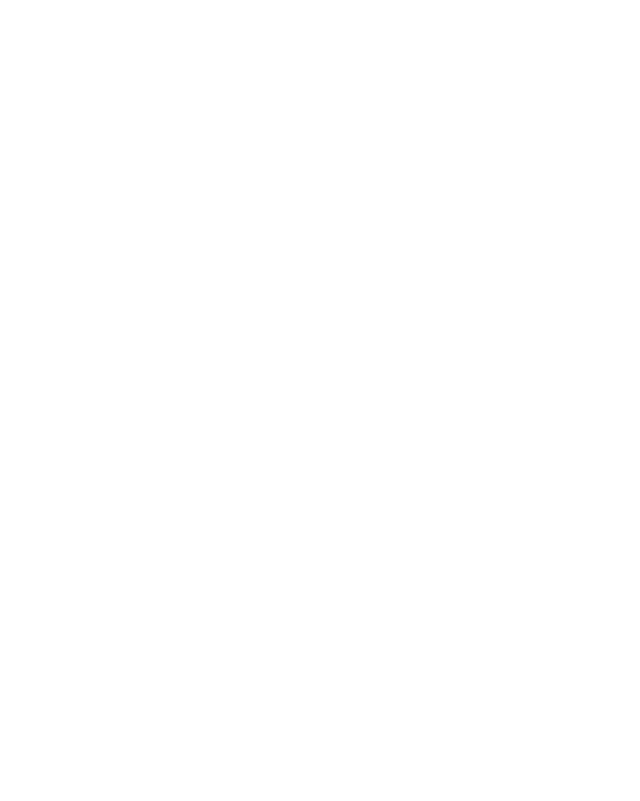
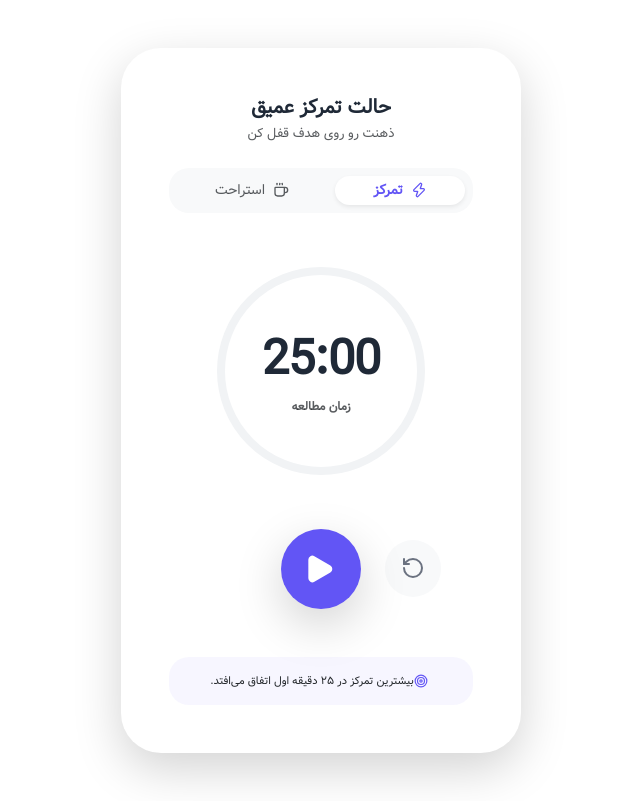
Before and after one commit to ARS6666/Mentoral_web, a React (Create React App) app in the folder mentora_web/: page /focustimer in a window 1280 px wide. Before the commit this address had no page. Shown: the whole page, without its empty margins (319-959 px from the left). Built offline with nearby package versions, Linux system fonts and the light colour scheme.

Commit message:
FocusTimer.js

```diff
--- a/mentora_web/src/App.js
+++ b/mentora_web/src/App.js
@@ -11,6 +11,7 @@
 import Practice from './components/Practice';
 import PlanningAssistant from './components/PlanningAssistant';
 import Login from './components/Login';
+import FocusTimer from './components/FocusTimer';
 
 const AppContent = () => {
   return (
@@ -25,6 +26,7 @@
         <Route path="/practice" element={<Practice />} />
         <Route path="/plannignassisatant" element={<PlanningAssistant />} />
         <Route path="/login" element={<Login />} />
+        <Route path="/focustimer" element={<FocusTimer />} />
       </Routes>
     </div>
   );
--- /dev/null
+++ b/mentora_web/src/components/FocusTimer.js
@@ -0,0 +1,141 @@
+import React, { useState, useEffect, useRef } from 'react';
+import { Play, Pause, RotateCcw, Coffee, Target, Zap } from 'lucide-react';
+
+const FocusTimer = () => {
+  const [seconds, setSeconds] = useState(25 * 60);
+  const [isActive, setIsActive] = useState(false);
+  const [mode, setMode] = useState('focus'); // 'focus' or 'break'
+  const timerRef = useRef(null);
+
+  const totalTime = mode === 'focus' ? 25 * 60 : 5 * 60;
+  const progress = ((totalTime - seconds) / totalTime) * 100;
+
+  useEffect(() => {
+    if (isActive && seconds > 0) {
+      timerRef.current = setInterval(() => {
+        setSeconds((prev) => prev - 1);
+      }, 1000);
+    } else if (seconds === 0) {
+      clearInterval(timerRef.current);
+      setIsActive(false);
+      alert(mode === 'focus' ? "زمان تمرکز تمام شد! وقت استراحته." : "استراحت تمام شد! آماده‌ای؟");
+    } else {
+      clearInterval(timerRef.current);
+    }
+    return () => clearInterval(timerRef.current);
+  }, [isActive, seconds, mode]);
+
+  const toggleTimer = () => setIsActive(!isActive);
+
+  const resetTimer = () => {
+    setIsActive(false);
+    setSeconds(mode === 'focus' ? 25 * 60 : 5 * 60);
+  };
+
+  const switchMode = (newMode) => {
+    setMode(newMode);
+    setIsActive(false);
+    setSeconds(newMode === 'focus' ? 25 * 60 : 5 * 60);
+  };
+
+  const formatTime = (secs) => {
+    const mins = Math.floor(secs / 60);
+    const s = secs % 60;
+    return `${mins.toString().padStart(2, '0')}:${s.toString().padStart(2, '0')}`;
+  };
+
+  return (
+    <div className="container py-5 d-flex justify-content-center" style={{ direction: 'rtl', fontFamily: 'Vazir, Tahoma, sans-serif' }}>
+      <div className="card border-0 shadow-lg" style={{ borderRadius: '40px', maxWidth: '400px', width: '100%', background: '#fff' }}>
+        <div className="card-body p-5 text-center">
+
+          {/* Header */}
+          <div className="mb-4">
+            <h2 className="fw-bold mb-1" style={{ fontSize: '20px', color: '#1f2937' }}>حالت تمرکز عمیق</h2>
+            <p className="text-muted" style={{ fontSize: '13px' }}>ذهنت رو روی هدف قفل کن</p>
+          </div>
+
+          {/* Mode Switcher */}
+          <div className="d-flex justify-content-center gap-2 mb-5 bg-light p-2" style={{ borderRadius: '20px' }}>
+            <button
+              onClick={() => switchMode('focus')}
+              className={`btn btn-sm border-0 flex-grow-1 d-flex align-items-center justify-content-center gap-2 ${mode === 'focus' ? 'bg-white shadow-sm fw-bold' : 'text-muted'}`}
+              style={{ borderRadius: '15px', transition: '0.3s', color: mode === 'focus' ? '#6255f5' : '#6b7280' }}
+            >
+              <Zap size={16} /> تمرکز
+            </button>
+            <button
+              onClick={() => switchMode('break')}
+              className={`btn btn-sm border-0 flex-grow-1 d-flex align-items-center justify-content-center gap-2 ${mode === 'break' ? 'bg-white shadow-sm fw-bold' : 'text-muted'}`}
+              style={{ borderRadius: '15px', transition: '0.3s', color: mode === 'break' ? '#10b981' : '#6b7280' }}
+            >
+              <Coffee size={16} /> استراحت
+            </button>
+          </div>
+
+          {/* Circular Progress & Timer */}
+          <div className="position-relative d-flex justify-content-center align-items-center mb-5">
+            <svg width="220" height="220" viewBox="0 0 220 220">
+              <circle cx="110" cy="110" r="100" fill="none" stroke="#f1f3f5" strokeWidth="8" />
+              <circle
+                cx="110" cy="110" r="100" fill="none"
+                stroke={mode === 'focus' ? '#6255f5' : '#10b981'}
+                strokeWidth="8"
+                strokeDasharray="628"
+                strokeDashoffset={628 - (628 * progress) / 100}
+                strokeLinecap="round"
+                style={{ transition: 'stroke-dashoffset 1s linear', transform: 'rotate(-90deg)', transformOrigin: 'center' }}
+              />
+            </svg>
+            <div className="position-absolute text-center">
+              <div style={{ fontSize: '48px', fontWeight: '900', color: '#1f2937', letterSpacing: '-1px' }}>
+                {formatTime(seconds)}
+              </div>
+              <div className="text-muted fw-bold" style={{ fontSize: '12px' }}>
+                {mode === 'focus' ? 'زمان مطالعه' : 'زمان استراحت'}
+              </div>
+            </div>
+          </div>
+
+          {/* Controls */}
+          <div className="d-flex justify-content-center align-items-center gap-4">
+            <button
+              onClick={resetTimer}
+              className="btn border-0 p-3"
+              style={{ borderRadius: '50%', background: '#f8f9fa', color: '#6b7280' }}
+            >
+              <RotateCcw size={24} />
+            </button>
+
+            <button
+              onClick={toggleTimer}
+              className="btn d-flex align-items-center justify-content-center shadow-lg"
+              style={{
+                width: '80px', height: '80px', borderRadius: '50%',
+                background: mode === 'focus' ? '#6255f5' : '#10b981',
+                color: 'white', border: 'none'
+              }}
+            >
+              {isActive ? <Pause size={32} fill="white" /> : <Play size={32} fill="white" style={{ marginLeft: '-4px' }} />}
+            </button>
+
+            <div className="p-3" style={{ opacity: 0 }}>
+              <RotateCcw size={24} />
+            </div>
+          </div>
+
+          {/* Motivational Tip */}
+          <div className="mt-5 p-3" style={{ background: 'rgba(98, 85, 245, 0.05)', borderRadius: '20px' }}>
+             <p className="mb-0 text-dark" style={{ fontSize: '11px', fontWeight: '500' }}>
+               <Target size={14} className="me-1" style={{ color: '#6255f5' }} />
+               بیشترین تمرکز در ۲۵ دقیقه اول اتفاق می‌افتد.
+             </p>
+          </div>
+
+        </div>
+      </div>
+    </div>
+  );
+};
+
+export default FocusTimer;
```
